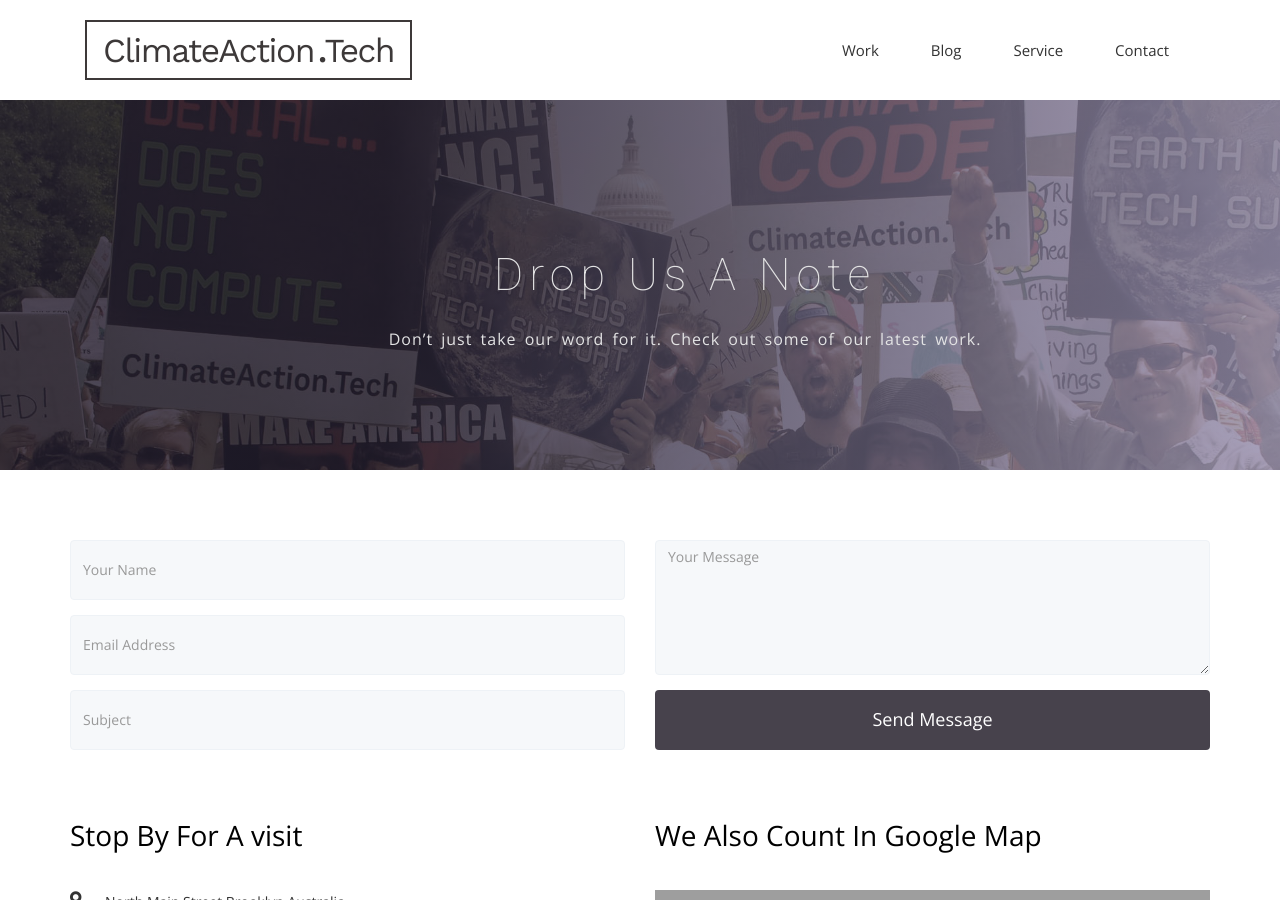
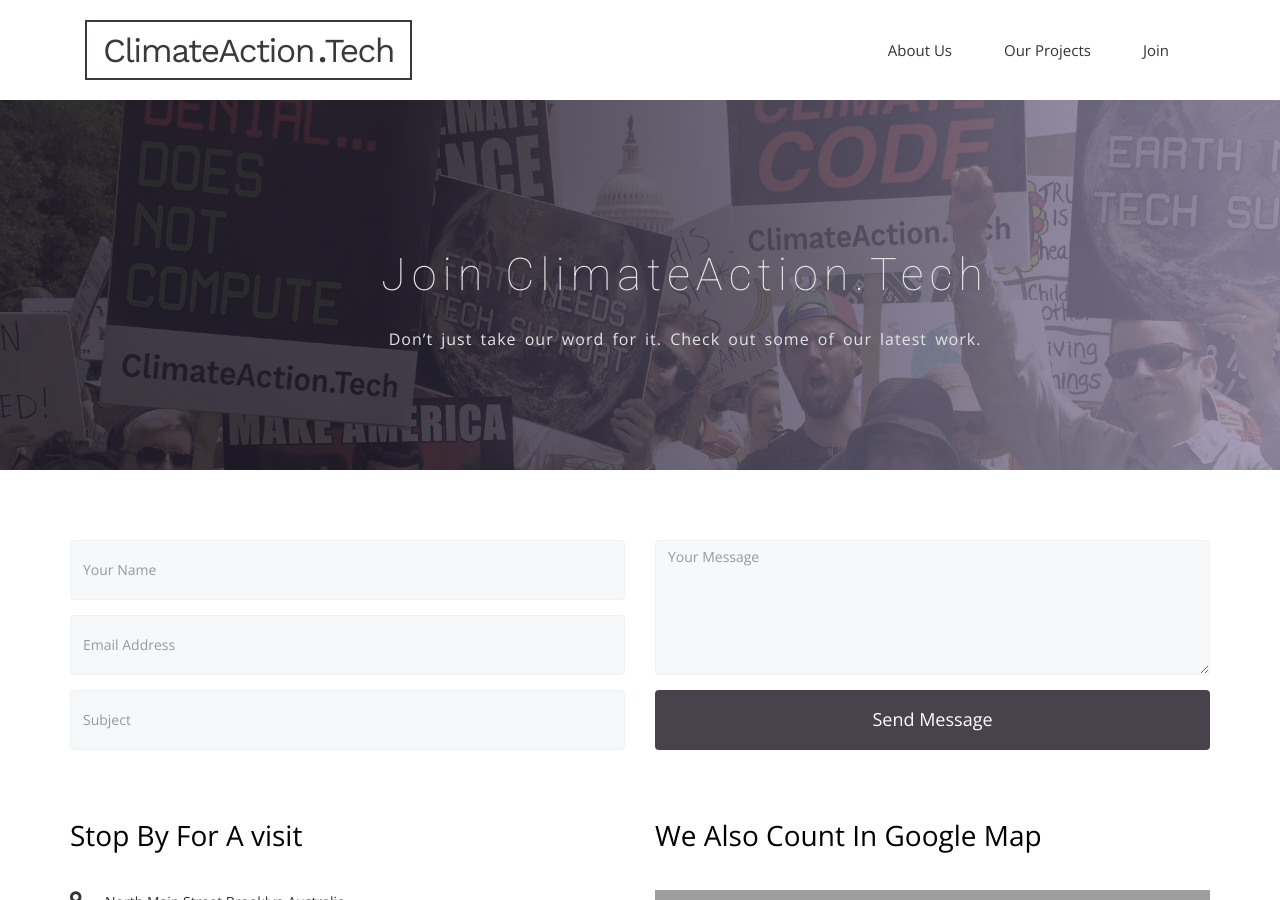
Before and after one commit to ClimateAction/ClimateAction.github.io, a Jekyll site: the page built from contact.html, in a window 1280 px wide and 900 px high. Built offline with Jekyll 4.4.1, drawn with Linux system fonts in a browser that asks for light colours; nearby versions of some CDN libraries; some web fonts are replaced; grey boxes are pictures that could not be loaded.

Commit message:
Switches around menu items

```diff
--- a/_includes/header.html
+++ b/_includes/header.html
@@ -21,10 +21,9 @@
             <!-- Collect the nav links, forms, and other content for toggling -->
             <div class="collapse navbar-collapse" id="bs-example-navbar-collapse-1">
               <ul class="nav navbar-nav navbar-right">
-                <li><a href="{{ site.baseurl }}/work">Work</a></li>
-                <li><a href="{{ site.baseurl }}/blog">Blog</a></li>
-                <li><a href="#">Service</a></li>
-                <li><a href="{{ site.baseurl }}/contact">Contact</a></li>
+                <li><a href="{{ site.baseurl }}/about">About Us</a></li>
+                <li><a href="{{ site.baseurl }}/projects">Our Projects</a></li>
+                <li><a href="{{ site.baseurl }}/join">Join</a></li>
               </ul>
             </div><!-- /.navbar-collapse -->
           </div><!-- /.container-fluid -->
--- a/blog.html
+++ b/about.html
@@ -1,7 +1,7 @@
 ---
 layout: page
-title: Blog
-permalink: /blog/
+title: About us
+permalink: /about/
 ---
 <!-- Slider Start -->
 <section id="global-header">
--- a/contact.html
+++ b/contact.html
@@ -1,7 +1,7 @@
 ---
 layout: page
-title: Contact us!
-permalink: /contact/
+title: Join us
+permalink: /join/
 ---
 
 <!-- Slider Start -->
@@ -10,7 +10,7 @@ permalink: /contact/
     <div class="row">
       <div class="col-md-12">
         <div class="block">
-          <h1>Drop Us A Note</h1>
+          <h1>Join ClimateAction.Tech</h1>
           <p>Don’t just take our word for it. Check out some of our latest work.</p>
         </div>
       </div>
--- a/work.html
+++ b/projects.html
@@ -1,7 +1,7 @@
 ---
 layout: page
-title: Our Work
-permalink: /work/
+title: Our Projects
+permalink: /projects/
 ---
 
     <!-- Slider Start -->
```
